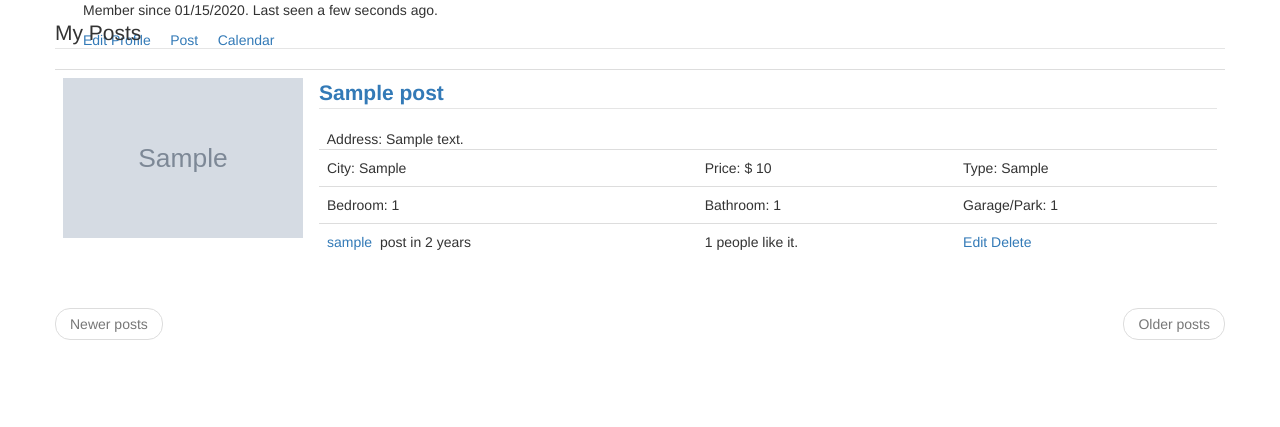
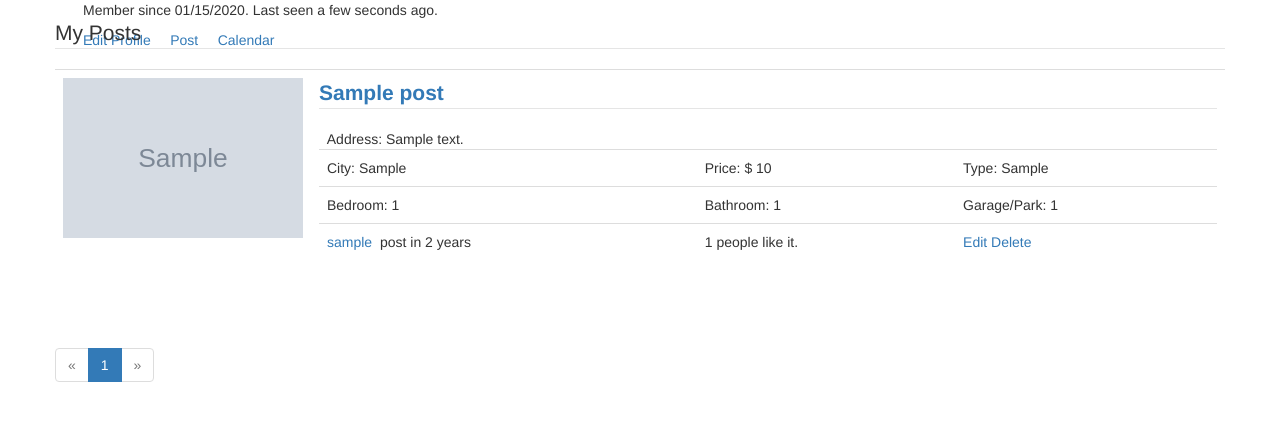
Before and after one commit to alvincjin/deepreceipt-app, a Flask app: a page that uses app/templates/user.html in a window 1280 px wide. Shown: the part 393-820 px from the top of the page. Before the commit the page ends 733 px from the top, so only its background shows below. Run offline with Flask 2, Linux system fonts and the light colour scheme; a user stored in the database is signed in; tables that the repository leaves empty hold one stand-in row (values such as "Sample post"); grey boxes marked "Sample" are stand-in pictures; one stand-in notice (Sample message) is shown; parts of the project's set-up code (start-up, migrations or seed data) failed here and were passed over; some libraries are stand-ins or nearby versions.

Commit message:
pagination

```diff
--- a/app/main/views.py
+++ b/app/main/views.py
@@ -48,9 +48,12 @@ def before_request():
 def list_post(page = 1):
 
     form = PeferForm()
-    # user = g.user
 
-    posts = Post.query.filter( Post.id == Post.id).order_by(Post.timestamp.desc()).paginate(page, POSTS_PER_PAGE, False)
+    page = request.args.get('page', 1, type=int)
+    pagination = Post.query.filter( Post.id == Post.id).order_by(Post.timestamp.desc()) \
+        .paginate(page, per_page=current_app.config['FLASKY_POSTS_PER_PAGE'], error_out=False)
+
+    posts = pagination.items
 
     if form.validate_on_submit() and current_user.role == ROLE_APPLICANT:
 
@@ -63,12 +66,13 @@ def list_post(page = 1):
             .filter(Post.bedroom_no >= pref.bedroom_no-1).filter(Post.bedroom_no <= pref.bedroom_no+1)\
             .order_by(Post.timestamp.desc())
 
-        posts = results.paginate(page, POSTS_PER_PAGE, False)
+        posts = results.paginate(page, POSTS_PER_PAGE, False).items
         flash('Find '+str(results.count())+' matching results')
 
     return render_template('list_post.html',
-        title = 'All the Houses',
-        posts = posts, form = form)
+        title='All the Houses',
+        posts=posts, form=form,
+        pagination=pagination)
 
 
 @main.route('/list_agent', methods=['GET', 'POST'])
@@ -179,7 +183,7 @@ def edit_post(pid=0):
 
         if post is None:
             post = Post(title = form.title.data, body = form.body.data,
-                        timestamp = datetime.utcnow(), user_id = user.id)
+                        timestamp = datetime.utcnow(), user_id = current_user.id)
         else:
             post.title = form.title.data
             post.body = form.body.data
@@ -267,16 +271,18 @@ def user(nickname, page = 1):
     if user is None:
         flash('User ' + nickname + ' not found.')
         return redirect(url_for('.index'))
+
     if user.role == ROLE_ADVISER:
-        posts = user.posts.paginate(page, POSTS_PER_PAGE, False)
+        pagination = user.posts.paginate(page, POSTS_PER_PAGE, False)
     elif user.role == ROLE_APPLICANT:
         favs = user.fav.all()
         idlist = []
         for fav in favs:
             idlist.append(fav.post_id)
-        posts = Post.query.filter(Post.id.in_(idlist)).paginate(page, POSTS_PER_PAGE, False)
+        pagination = Post.query.filter(Post.id.in_(idlist)).paginate(page, POSTS_PER_PAGE, False)
 
-    return render_template('user.html', user = user, posts = posts)
+    posts = pagination.items
+    return render_template('user.html', user = user, posts = posts, pagination = pagination)
 
 
 @main.route('/signout')
--- a/app/templates/user.html
+++ b/app/templates/user.html
@@ -1,6 +1,6 @@
 <!-- extend base layout -->
 {% extends "base.html" %}
-
+{% import "_macros.html" as macros %}
 {% block title %}DeepFit - {{ user.nickname }}{% endblock %}
 
 {% block page_content %}
@@ -88,7 +88,7 @@
     </tr>
 </table>
 
-{% if user.role==0 %}
+{% if user.role==ROLE_APPLICANT %}
 <h4>My Dream Home</h4>
 
 <table class="table table-hover">
@@ -111,28 +111,13 @@
 <legend>My Posts</legend>
 {% endif %}
 
-{% for post in posts.items %}
+{% for post in posts %}
 {% include 'post.html' %}
 {% endfor %}
 
-<ul class="pager">
-    {% if posts.has_prev %}
-    <li class="previous">
-        <a href="{{ url_for('main.user', nickname = user.nickname, page = posts.prev_num) }}">Newer posts</a>
-    </li>
-    {% else %}
-    <li class="previous disabled">
-        <a href="#">Newer posts</a>
-    </li>
-    {% endif %}
+<div class="pagination">
+    {{ macros.pagination_widget(pagination, '.index') }}
+</div>
 
-    {% if posts.has_next %}
-    <li class="next">
-        <a href="{{ url_for('main.user', nickname = user.nickname, page = posts.next_num) }}">Older posts</a>
-    </li>
-    {% else %}
-    <li class="next disabled"><a href="#">Older posts</a></li>
-    {% endif %}
-</ul>
 
 {% endblock %}
```
Also changed, not shown: app/templates/contact.html (+8 -31 lines), app/templates/list_post.html (+4 -21 lines).
